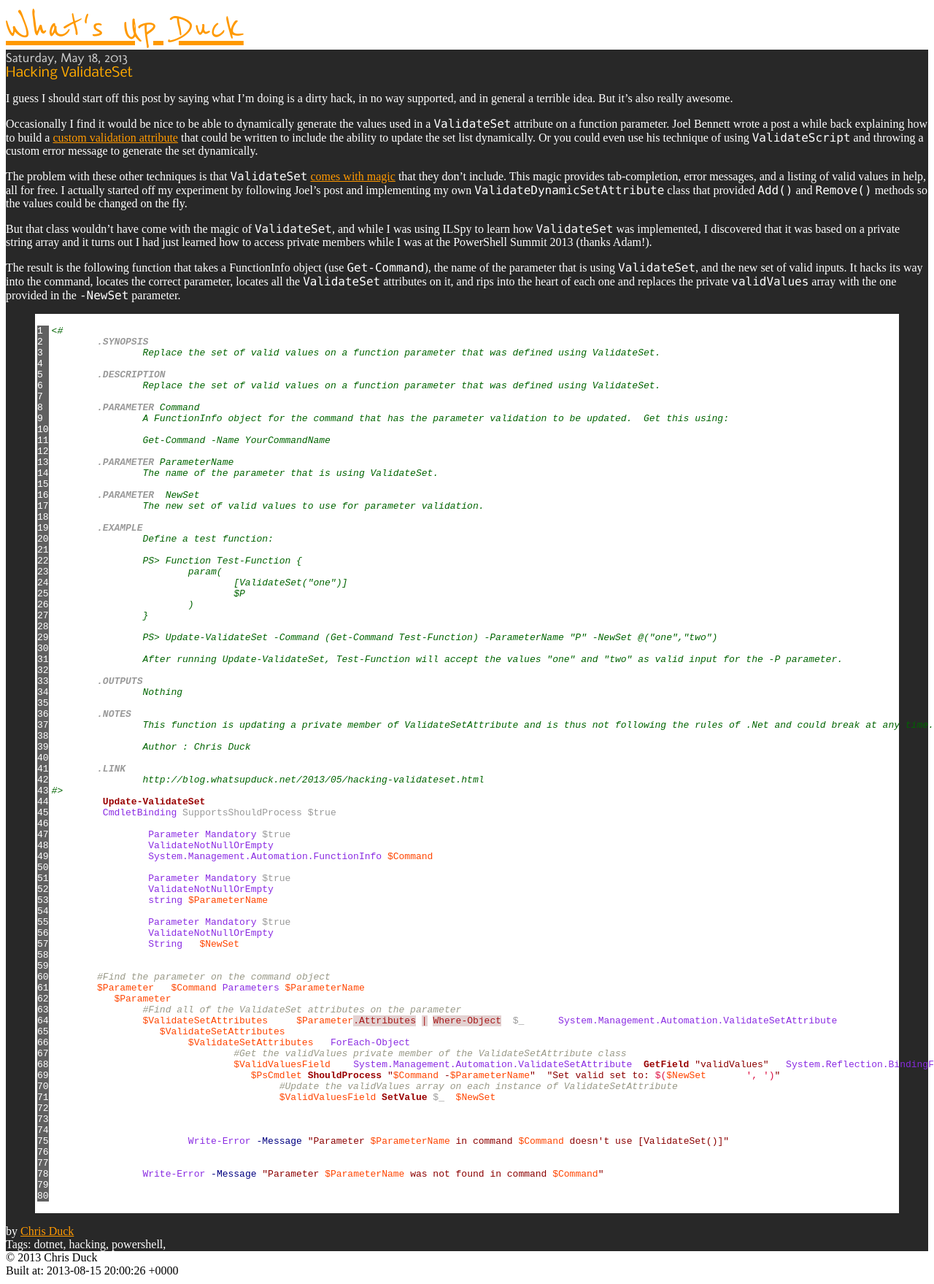
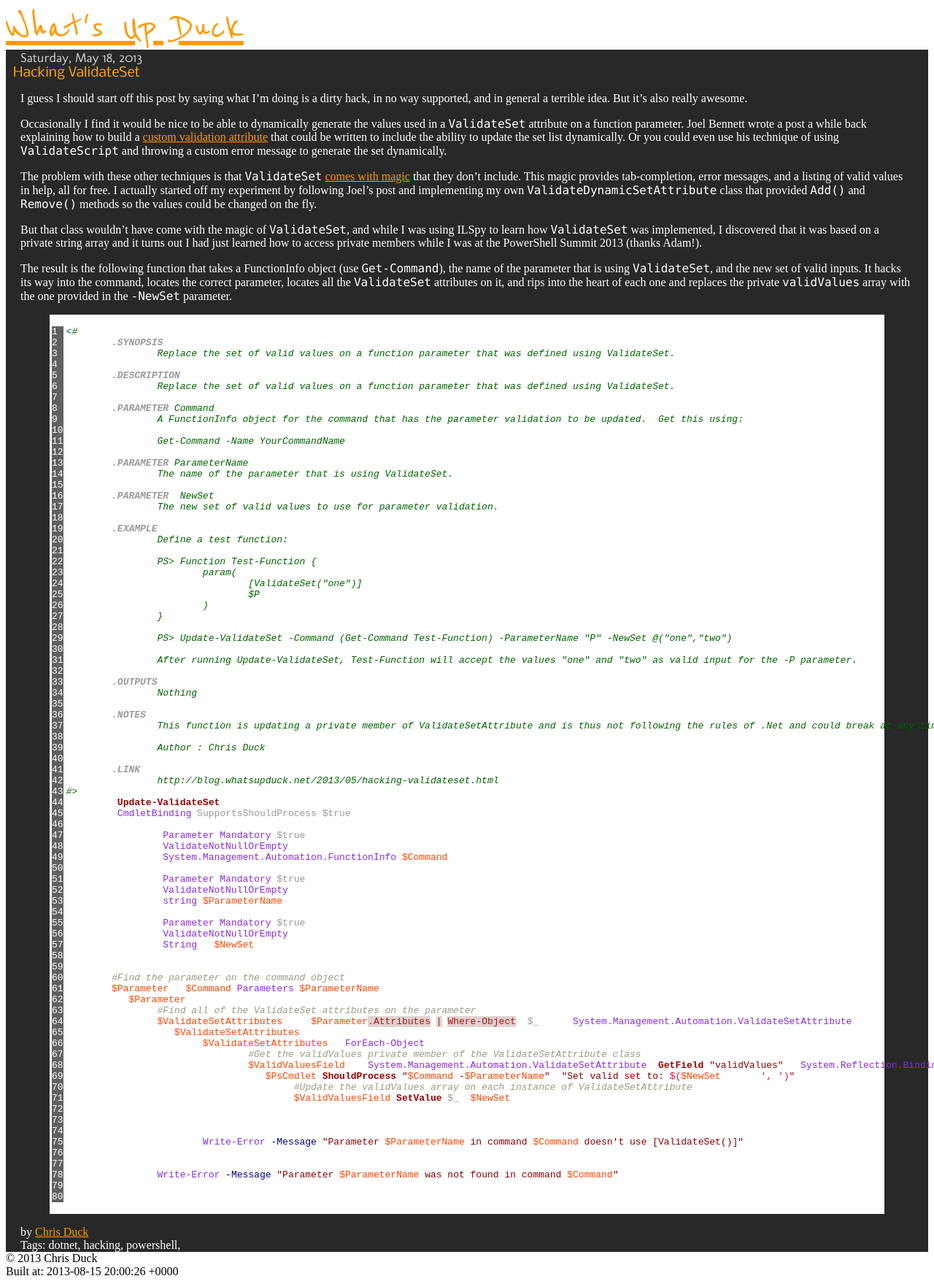
Before and after one commit to gpduck/gpduck.github.io, a Jekyll site: the page built from _posts/2013-05-18-hacking-validateset.markdown, in a window 1280 px wide. Shown: the whole page at 73% size. Built offline with Jekyll 4.4.1, drawn with Linux system fonts in a browser that asks for light colours.

Commit message:
Update site.css

```diff
--- a/css/site.css
+++ b/css/site.css
@@ -18,6 +18,8 @@ a:visited {
 #post {
   color: #ffffff;
   background: #282828;
+  padding-left: 20px;
+  padding-right: 20px;
 }
 
 #postdate {
@@ -31,6 +33,7 @@ a:visited {
   margin: 0;
   font: normal normal 18px Nobile;
   color: #ffaa00;
+  margin-left: -10px;
 }
 
 #postcontent {
```
